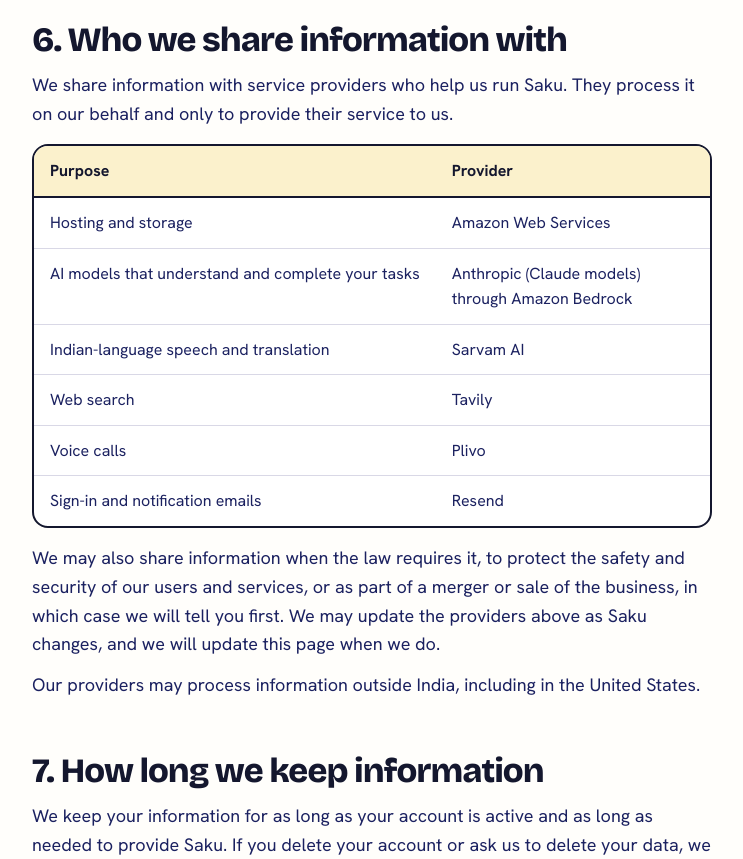
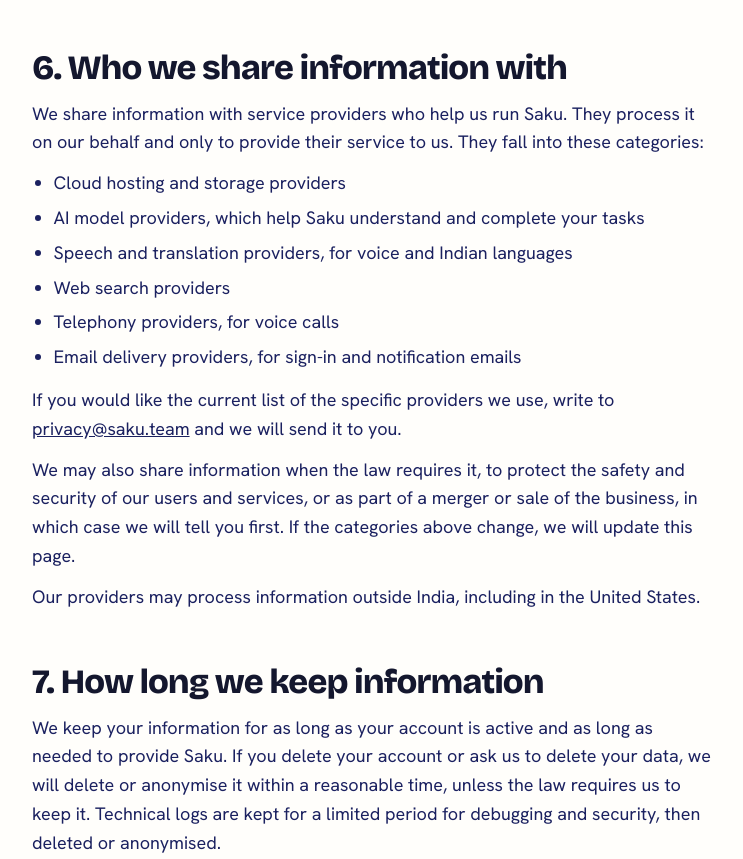
Before and after one commit to aryan72-claude/SakuAI, a plain HTML site: page privacy/index.html in a window 1280 px wide. Shown: the part 3366-4225 px from the top of the page, without its empty margins (268-1011 px from the left). Drawn offline with Linux system fonts and the light colour scheme.

Commit message:
Add files via upload

```diff
--- a/privacy/index.html
+++ b/privacy/index.html
@@ -147,7 +147,7 @@ code{font-family:ui-monospace,SFMono-Regular,Menlo,Consolas,monospace;font-size:
 <h3>How we use Google user data</h3>
 <ul>
 <li>We use it only to provide the features you request. We read email when a task needs it. We do not copy your inbox.</li>
-<li>To summarise an email or draft a reply, the relevant message text is sent to our AI model provider (see section 6) only to produce the result for you.</li>
+<li>To summarise an email or draft a reply, the relevant message text is sent to an AI model provider that works for us (see section 6) only to produce the result for you.</li>
 <li>We do not use Google user data for advertising, and we do not sell it.</li>
 <li>We do not use Google user data to develop, improve or train generalised artificial intelligence or machine learning models.</li>
 <li>We do not allow people to read your Gmail content unless you give us permission for specific messages, it is needed for security purposes such as investigating abuse, or the law requires it.</li>
@@ -165,21 +165,17 @@ code{font-family:ui-monospace,SFMono-Regular,Menlo,Consolas,monospace;font-size:
 <p>Sharing a login is optional. If you share one so Saku can sign in to a site for you, we use it only to sign in to that site for the tasks you ask for. We store these credentials in encrypted form, and you can ask us to delete them at any time. Wherever possible, use an account with limited access for this purpose, and tell us if you think a login has been misused.</p>
 
 <h2 id="sharing">6. Who we share information with</h2>
-<p>We share information with service providers who help us run Saku. They process it on our behalf and only to provide their service to us.</p>
-<div class="tablewrap">
-<table>
-<thead><tr><th>Purpose</th><th>Provider</th></tr></thead>
-<tbody>
-<tr><td>Hosting and storage</td><td>Amazon Web Services</td></tr>
-<tr><td>AI models that understand and complete your tasks</td><td>Anthropic (Claude models) through Amazon Bedrock</td></tr>
-<tr><td>Indian-language speech and translation</td><td>Sarvam AI</td></tr>
-<tr><td>Web search</td><td>Tavily</td></tr>
-<tr><td>Voice calls</td><td>Plivo</td></tr>
-<tr><td>Sign-in and notification emails</td><td>Resend</td></tr>
-</tbody>
-</table>
-</div>
-<p>We may also share information when the law requires it, to protect the safety and security of our users and services, or as part of a merger or sale of the business, in which case we will tell you first. We may update the providers above as Saku changes, and we will update this page when we do.</p>
+<p>We share information with service providers who help us run Saku. They process it on our behalf and only to provide their service to us. They fall into these categories:</p>
+<ul>
+<li>Cloud hosting and storage providers</li>
+<li>AI model providers, which help Saku understand and complete your tasks</li>
+<li>Speech and translation providers, for voice and Indian languages</li>
+<li>Web search providers</li>
+<li>Telephony providers, for voice calls</li>
+<li>Email delivery providers, for sign-in and notification emails</li>
+</ul>
+<p>If you would like the current list of the specific providers we use, write to <a href="mailto:privacy@saku.team">privacy@saku.team</a> and we will send it to you.</p>
+<p>We may also share information when the law requires it, to protect the safety and security of our users and services, or as part of a merger or sale of the business, in which case we will tell you first. If the categories above change, we will update this page.</p>
 <p>Our providers may process information outside India, including in the United States.</p>
 
 <h2 id="retention">7. How long we keep information</h2>
```
